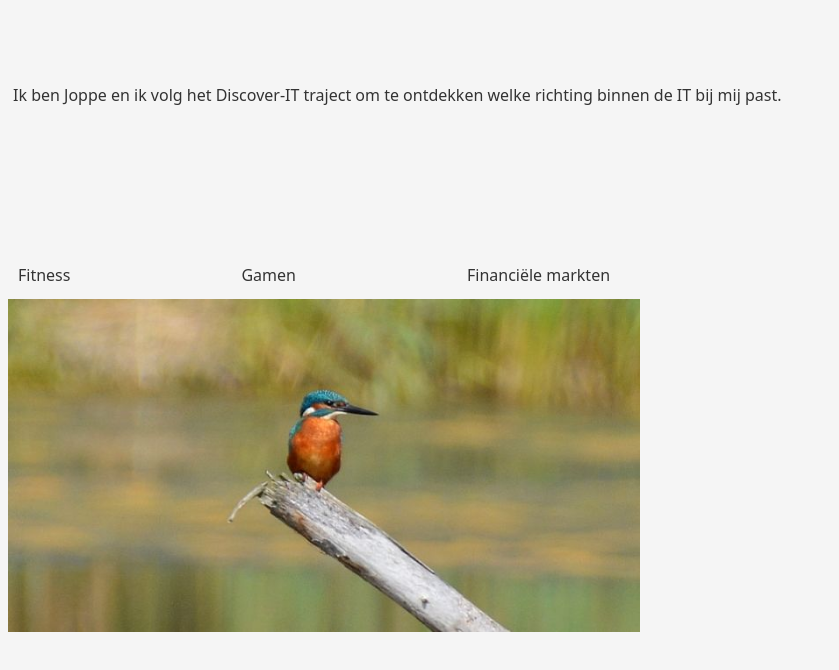
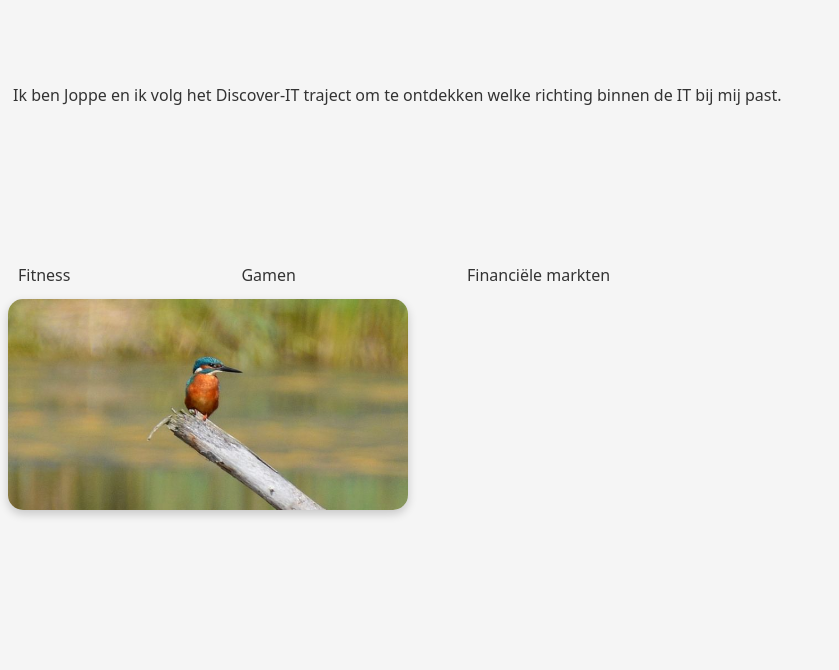
Before and after one commit to jwjoppe-boop/Website_Discover_IT, a plain HTML site: page Index.html in a window 1280 px wide. Shown: the part 90-760 px from the top of the page, without its empty margins (0-839 px from the left). Drawn offline with Linux system fonts and the light colour scheme.

Commit message:
Afbeelding voorzien van afgeronde hoeken en schaduw

```diff
--- a/stijl.css
+++ b/stijl.css
@@ -8,7 +8,10 @@ h1 {
     color: #2563eb;
 }
 img {
-    width: 50%
+    width: 50%;
+    max-width: 400px;
+    border-radius: 15px;
+    box-shadow: 0 4px 10px #00000030;
 }
 p {
     margin-top: 100px;
```
